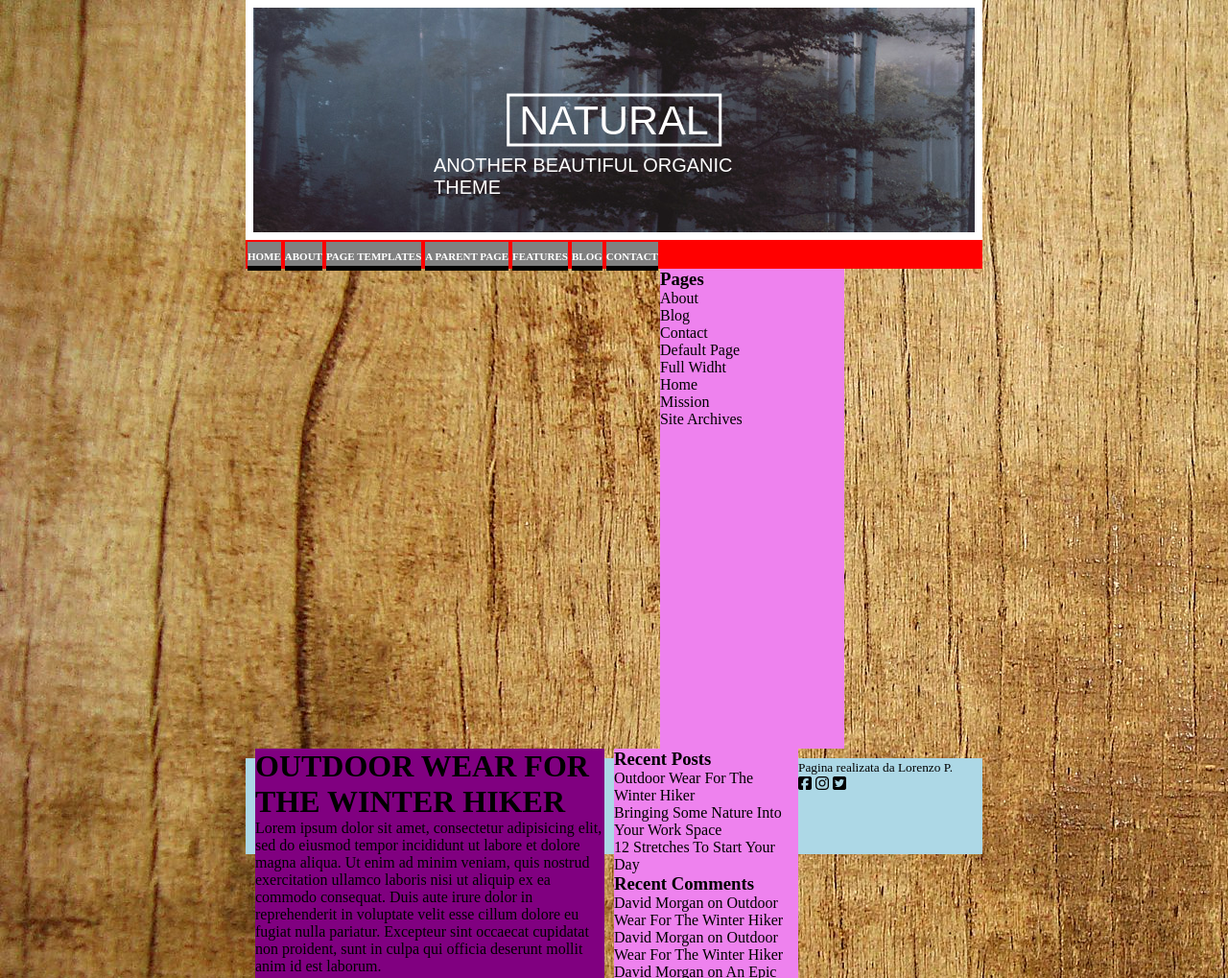
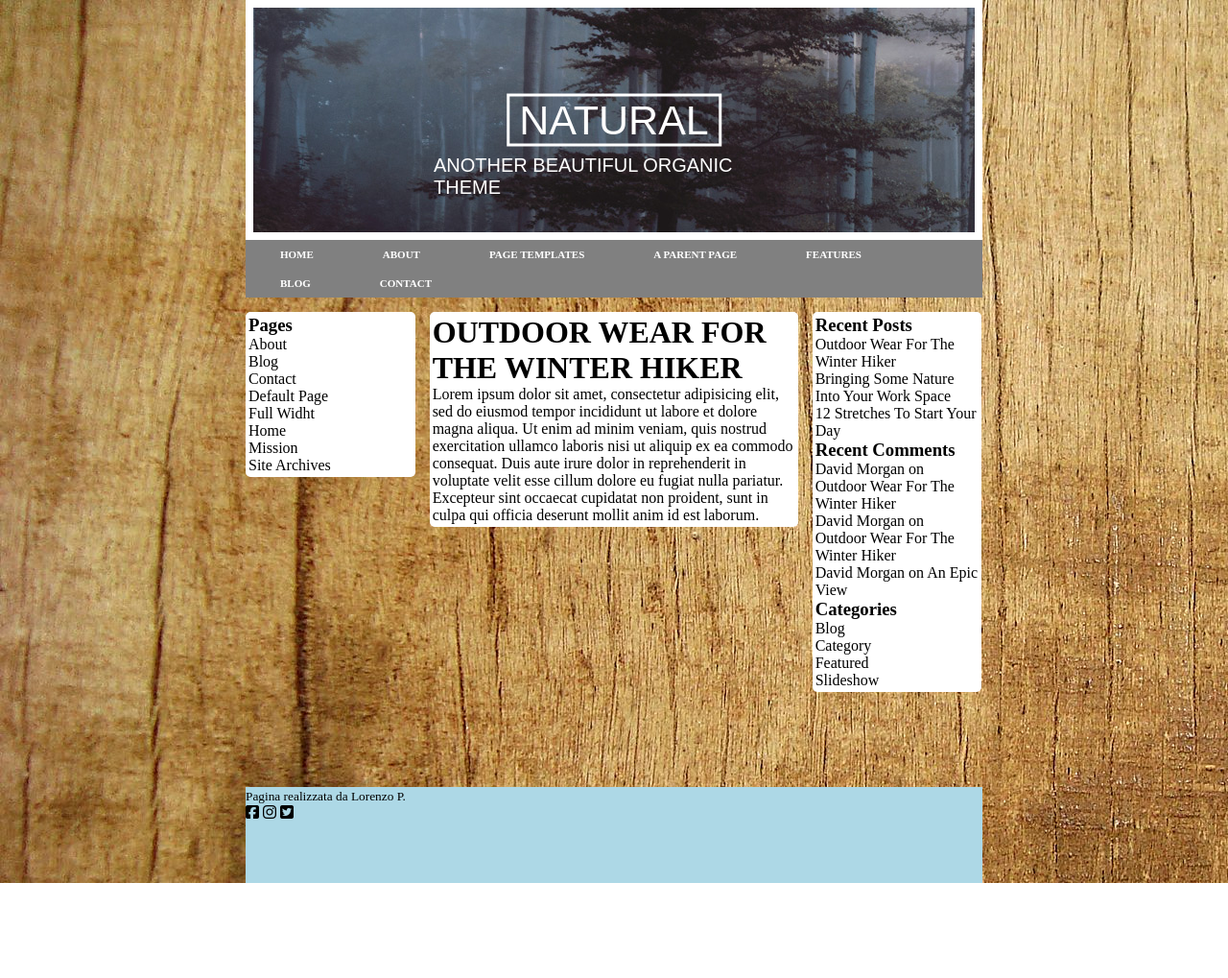
Before and after one commit to Lorenzo-Palumbo/htmlcss-wp, a plain HTML site: page index.html in a window 1280 px wide. Shown: the top 1019 px of the page at 96% size. After the commit the page ends 920 px from the top, so only its background shows below. Drawn offline with Linux system fonts and the light colour scheme.

Commit message:
da finire

```diff
--- a/css/style.css
+++ b/css/style.css
@@ -48,26 +48,19 @@ span{
 }
 
 .menu{
-    background-color: red;
-    position: relative;
-    margin: 0 auto;
-    height: 30px
+    background-color: gray
 }
 
 ul#barra{
     font-size: 11px;
-    margin: 0;
-    padding: 0;
     list-style: none;
 }
 
 ul#barra li{
-    background-color: gray;
-    border-bottom: 5px solid black;
     display: block;
     height: 30px;
-    margin: 2px;
     float: left;
+    margin: 0
 }
 
 ul#barra li a {
@@ -78,25 +71,30 @@ ul#barra li a {
     text-decoration: none;
     height: 30px;
     text-align: center;
+    padding: 0 36px
 }
 
 aside{
-    width: 25%;
-    height: 100%;
-    background-color: violet;
+    width: 23%;
+    background-color: white;
     float: left;
+    margin-top: 15px;
+    border: solid white;
+    border-radius: 5px;
+    background-color: white;
 }
 
 main{
     width:50%;
-    height: 100%;
     float: left;
-    padding: 0 10px
+    margin:15px 15px;
+    border: solid white;
+    border-radius: 5px;
+    background-color: white;
 }
 
 main .content{
     height: 100%;
-    background-color: purple
 }
 
 .clearfix:after{
--- a/index.html
+++ b/index.html
@@ -4,7 +4,7 @@
         <meta charset="utf-8">
         <link rel="stylesheet" href="css/style.css">
         <script src="https://kit.fontawesome.com/bc0e551fa3.js" crossorigin="anonymous"></script>
-        <title>Struttura wp</title>
+        <title>Natural</title>
     </head>
     <body>
         <div class="container">
@@ -17,7 +17,6 @@
                         <p>ANOTHER BEAUTIFUL ORGANIC THEME</p>
                         </div>
                 </div>
-
                 <div class="menu">
                     <ul class="clearfix" id="barra">
                         <li><a href="#">HOME</a></li>
@@ -30,6 +29,7 @@
                     </ul>
                 </div>
             </header>
+            <div class="container2">
                 <div class="row clearfix">
                     <aside>
                         <div class="content">
@@ -72,8 +72,9 @@
                         </div>
                     </aside>
                 </div>
+            </div>
             <footer>
-                <small>Pagina realizata da Lorenzo P.</small>
+                <small>Pagina realizzata da Lorenzo P.</small>
                     <div class="icone">
                         <i class="fab fa-facebook-square"></i>
                         <i class="fab fa-instagram"></i>
```
Lines whose indentation alone changed are shown as unchanged.
